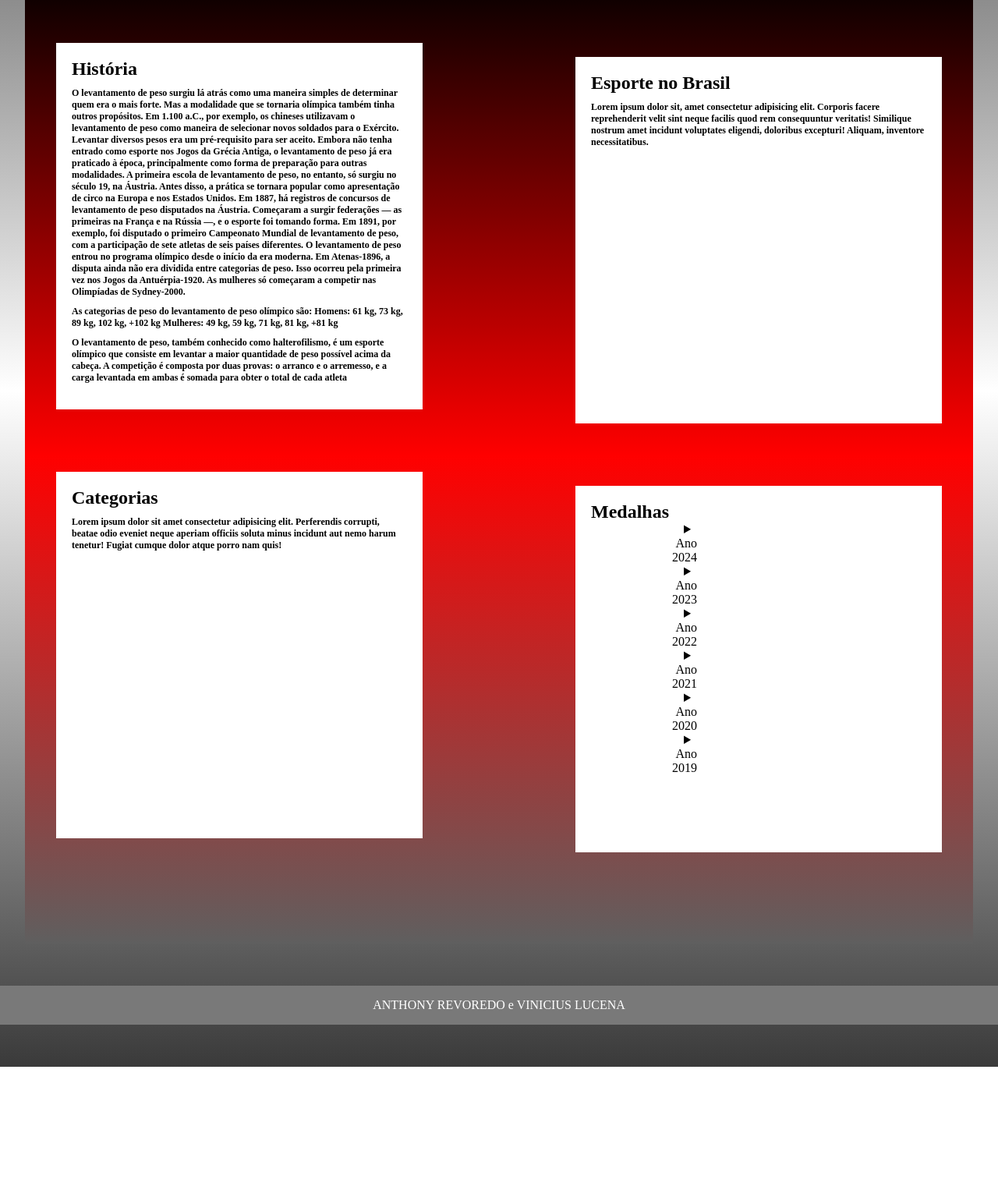
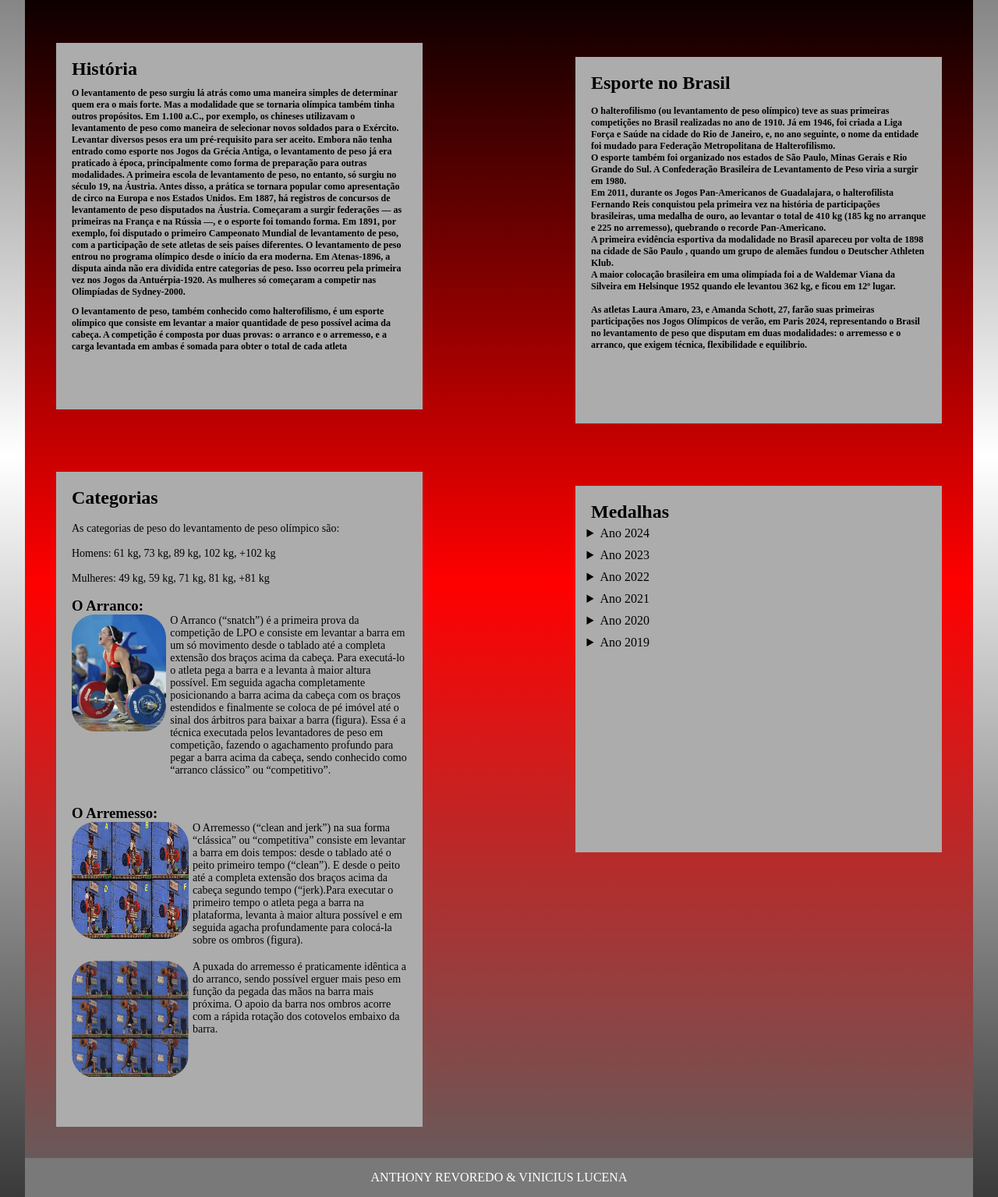
Before and after one commit to vini6161610/Levantamento_peso, a plain HTML site: page inicio/index.html in a window 1280 px wide. Shown: the part 365-1900 px from the top of the page at 78% size. Before the commit the page ends 1733 px from the top, so only its background shows below. Drawn offline with Linux system fonts and the light colour scheme.

Commit message:
eu venci

```diff
--- a/inicio/index.css
+++ b/inicio/index.css
@@ -109,7 +109,7 @@ figure{
 
 details{
     text-align: right;
-    display:flex;
+
     justify-content: center;
     align-items: center;
     margin-left: 550px;
@@ -135,7 +135,7 @@ details{
  }
  .fund{
     width: 430px;
-    background-color: #ffffff;
+    background-color: #acacac;
    padding: 20px;
    margin: 40px;
 
@@ -145,7 +145,7 @@ details{
  }
  .fund2{
   width: 430px;
-    background-color: #ffffff;
+    background-color: #acacac;
    padding: 20px;
    margin: 40px;
    height: 430px;
@@ -156,16 +156,16 @@ details{
 
 .fund3{
     width: 430px;
-    background-color: #ffffff;
+    background-color: #acacac;
    padding: 20px;
    margin: 40px;
 
-   height: 430px;
+   height: 800px;
    float: left;
 }
 .fund4{
     width: 430px;
-    background-color: #ffffff;
+    background-color: #acacac;
    min-height: 430px;
    padding: 20px;
    margin: 40px;
@@ -178,10 +178,8 @@ details{
     width: 95%;
 
     background: linear-gradient(rgb(0, 0, 0),rgb(255, 0, 0),rgb(95, 95, 95));
-    min-height: 1250px;
+    min-height: 1400px;
     max-height: 2000px;
-
-
     margin: auto;
     margin-top: 120px;
 
@@ -191,17 +189,33 @@ details{
  }
 
  .podio{
-  margin-left: 160px;
+  margin-left: -20px;
+  padding: 5px;
  }
-
+.brasil{
+    font-size: 12px;
+}
 
  .pp{
     font-size: 12px;
     margin-top: 10px;
  }
+ .categoria{
+    font-size: 14px;
+    margin-top: 10px;
+    display: flex;
+    margin: auto;
 
+ }
+.catego{
+    height: 150px;
+    width: 150px;
+    margin-right: 5px;
+    border-radius: 30px;
+}
  h2{
     color: rgb(0, 0, 0);
+
 
  }
 
@@ -239,14 +253,14 @@ details{
 
     bottom: 0;
     margin: 0;
+    margin-top: 1200px;
     text-align: center;
     color: white;
     font-family: 'Times New Roman', Times, serif;
     display: flex;
     justify-content: center;
     align-items: center;
-    margin: 0;
-    padding: 0;
+
      }
 
      .nav{
--- a/inicio/index.html
+++ b/inicio/index.html
@@ -72,10 +72,7 @@
 
         <br>
 
-       <p class="pp">  As categorias de peso do levantamento de peso olímpico são:
-            Homens: 61 kg, 73 kg, 89 kg, 102 kg, +102 kg
-            Mulheres: 49 kg, 59 kg, 71 kg, 81 kg, +81 kg
-        </p>
+
 
 
     <p class="pp">O levantamento de peso, também conhecido como halterofilismo, é um esporte olímpico que consiste em levantar a maior quantidade de peso possível acima da cabeça. A competição é composta por duas provas: o arranco e o arremesso, e a carga levantada em ambas é somada para obter o total de cada atleta</p>
@@ -87,17 +84,54 @@
 <br>
 <h2 class="fund2">Esporte no Brasil
 
+      <p class="brasil">
+        <br>
+        O halterofilismo (ou levantamento de peso olímpico) teve as suas primeiras competições no Brasil realizadas no ano de 1910. Já em 1946, foi criada a Liga Força e Saúde na cidade do Rio de Janeiro, e, no ano seguinte, o nome da entidade foi mudado para Federação Metropolitana de Halterofilismo.
+<br>
+O esporte também foi organizado nos estados de São Paulo, Minas Gerais e Rio Grande do Sul. A Confederação Brasileira de Levantamento de Peso viria a surgir em 1980.
+<br>
+Em 2011, durante os Jogos Pan-Americanos de Guadalajara, o halterofilista Fernando Reis conquistou pela primeira vez na história de participações brasileiras, uma medalha de ouro, ao levantar o total de 410 kg (185 kg no arranque e 225 no arremesso), quebrando o recorde Pan-Americano.
+<br>
+A primeira evidência esportiva da modalidade no Brasil apareceu por volta de 1898 na cidade de São Paulo , quando um grupo de alemães fundou o Deutscher Athleten Klub.
+<br>
+A maior colocação brasileira em uma olimpíada foi a de Waldemar Viana da Silveira em Helsinque 1952 quando ele levantou 362 kg, e ficou em 12º lugar.
+        <br><br>
+        As atletas Laura Amaro, 23, e Amanda Schott, 27, farão suas primeiras participações nos Jogos Olímpicos de verão, em Paris 2024, representando o Brasil no levantamento de peso que disputam em duas modalidades: o arremesso e o arranco, que exigem técnica, flexibilidade e equilíbrio.
+      </p>
 
-      <p class="pp">Lorem ipsum dolor sit, amet consectetur adipisicing elit. Corporis facere reprehenderit velit sint neque facilis quod rem consequuntur veritatis! Similique nostrum amet incidunt voluptates eligendi, doloribus excepturi! Aliquam, inventore necessitatibus.</p>
-    </h2>
+</h2>
 <br>
-<h2 class="fund3">Categorias
+<div class="fund3">
+<h2 >Categorias</h2>
+    <br>
+    <p class="categoria">  As categorias de peso do levantamento de peso olímpico são:
+        <br>
+        <br>
+
+        Homens: 61 kg, 73 kg, 89 kg, 102 kg, +102 kg
+        <br>
+        <br>
+        Mulheres: 49 kg, 59 kg, 71 kg, 81 kg, +81 kg
+        <br><br>
+    </p>
+        <h3>O Arranco:</h3>
+<p class="categoria">
 
 
-      <p class="pp">Lorem ipsum dolor sit amet consectetur adipisicing elit. Perferendis corrupti, beatae odio eveniet neque aperiam officiis soluta minus incidunt aut nemo harum tenetur! Fugiat cumque dolor atque porro nam quis!</p>
+    <br>
+    <img class="catego" src="../imagens/inicio/mulher-peso.jfif" alt=""> O Arranco (“snatch”) é a primeira prova da competição de LPO e consiste em levantar a barra em um só movimento desde o tablado até a completa extensão dos braços acima da cabeça. Para executá-lo o atleta pega a barra e a levanta à maior altura possível. Em seguida agacha completamente posicionando a barra acima da cabeça com os braços estendidos e finalmente se coloca de pé imóvel até o sinal dos árbitros para baixar a barra (figura). Essa é a técnica executada pelos levantadores de peso em competição, fazendo o agachamento profundo para pegar a barra acima da cabeça, sendo conhecido como “arranco clássico” ou “competitivo”.</p>
+</p>
+<br><br>
+   <H3>O Arremesso:</H3>
 
-    </h2>
+<p class="categoria">
+<img class="catego" src="../imagens/inicio/1.jpg" alt=""> O Arremesso (“clean and jerk”) na sua forma “clássica” ou “competitiva” consiste em levantar a barra em dois tempos: desde o tablado até o peito primeiro tempo (“clean”). E desde o peito até a completa extensão dos braços acima da cabeça segundo tempo (“jerk).Para executar o primeiro tempo o atleta pega a barra na plataforma, levanta à maior altura possível e em seguida agacha profundamente para colocá-la sobre os ombros (figura). </p>
+<br>
+<p class="categoria">
+<img class="catego" src="../imagens/inicio/2.jpg" alt="">A puxada do arremesso é praticamente idêntica a do arranco, sendo possível erguer mais peso em função da pegada das mãos na barra mais próxima. O apoio da barra nos ombros acorre com a rápida rotação dos cotovelos embaixo da barra.</p>
 
+
+</div>
 
        <div class="fund4">
        <h2 class="Medalhas">Medalhas</h2>
@@ -153,13 +187,11 @@
         </details>
 
     </div>
-    </div>
 
     <br><br><br>
 
-<footer>ANTHONY REVOREDO e VINICIUS LUCENA</footer>
+<footer>ANTHONY REVOREDO & VINICIUS LUCENA</footer>
 
-<br><br><br>
 
 </body>
 </html>
--- a/os maiores/maiores.css
+++ b/os maiores/maiores.css
@@ -13,10 +13,14 @@
  nav.menu-horizontal{
   width: 100%;
   background-color: #000000;
-  height: 160px;
+  height: 225px;
   text-align: center;
-  position: sticky;
+
+  top: 0;
   padding-top: 15px;
+
+}
+.icon{
 
 }
 
@@ -31,13 +35,14 @@ ul li.item-menu p{
 
   position: relative;
 
-    font-size: 30px;
+    font-size: 26px;
+
   }
 
   .item-menu{
       display: flex;
-
-      padding-right: 60px;
+    justify-content: right;
+      padding: auto;
   }
 
 ul{
@@ -47,19 +52,27 @@ ul{
 ul li.item-menu a{
 
   text-decoration: none;
+padding: 100px;
+  color: #757575;
+  padding-top: 25px;
+  margin-left: 20px;
+  padding-right: 50px;
+  display: flex;
+  justify-content: right;
+  }
 
-  padding-left: 200px;
-  text-align: center;
-  color: #757575;
+  .imagem-menu-logo{
+      padding-right: 90px;
+      height: 190px;
+      width: 250Px;
+      padding-left: 90px;
 
-  display: inline-block;
   }
 
 ul li.item-menu  a:hover{
   color: #ffffff;
 
 }
-
 
 
  body{
@@ -90,19 +103,24 @@ ul li.item-menu  a:hover{
  }
  footer{
 
-    background-color: #ffffff;
+  background-color: #4b4b4b;
   height: 50px;
   width: 100%;
 
   bottom: 0;
   margin: 0;
   text-align: center;
-
-
+  color: white;
+  font-family: 'Times New Roman', Times, serif;
+  display: flex;
+  justify-content: center;
+  align-items: center;
+  margin: 0;
+  padding: 0;
    }
      img{
-        height: 100px;
-        width: 100px;
+        height: 110px;
+        width: 110px;
 
      }
      .slide{
@@ -115,7 +133,13 @@ ul li.item-menu  a:hover{
     h1{
       text-align: center;
     }
-    .imagem-menu-fundo{
-      background-color: rgb(179, 179, 179);
-      border-radius: 30px;
+
+
+  .imagem-menu-logo{
+
+    height: 205px;
+    width: 455Px;
+    margin-right: 10px;
+    margin-top: -2px;
+
 }
```
Also changed, not shown: os maiores/maiores.html (+2 -2 lines), produtos/produtos.css (+12 -3 lines), produtos/produtos.html (+1 -1 lines), imagens/inicio/1.jpg (added), imagens/inicio/2.jpg (added), imagens/inicio/mulher-peso.jfif (added). Lines whose indentation alone changed are shown as unchanged.
